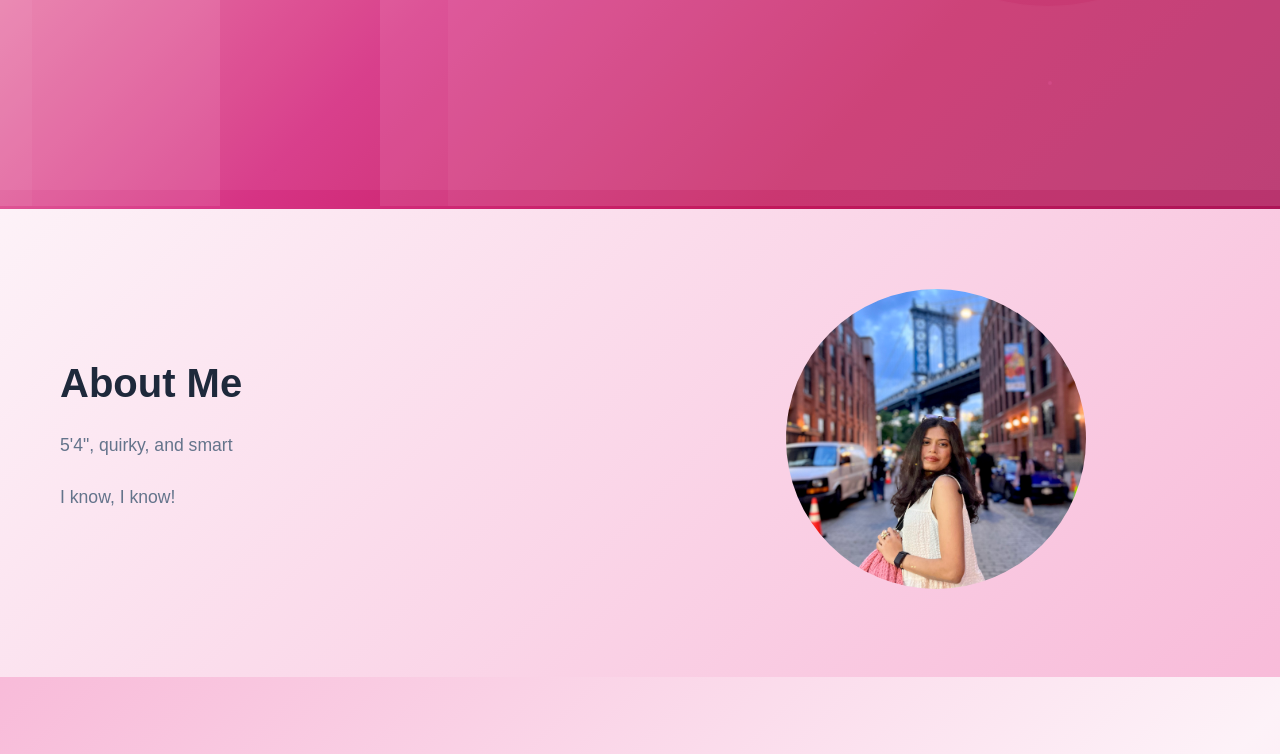
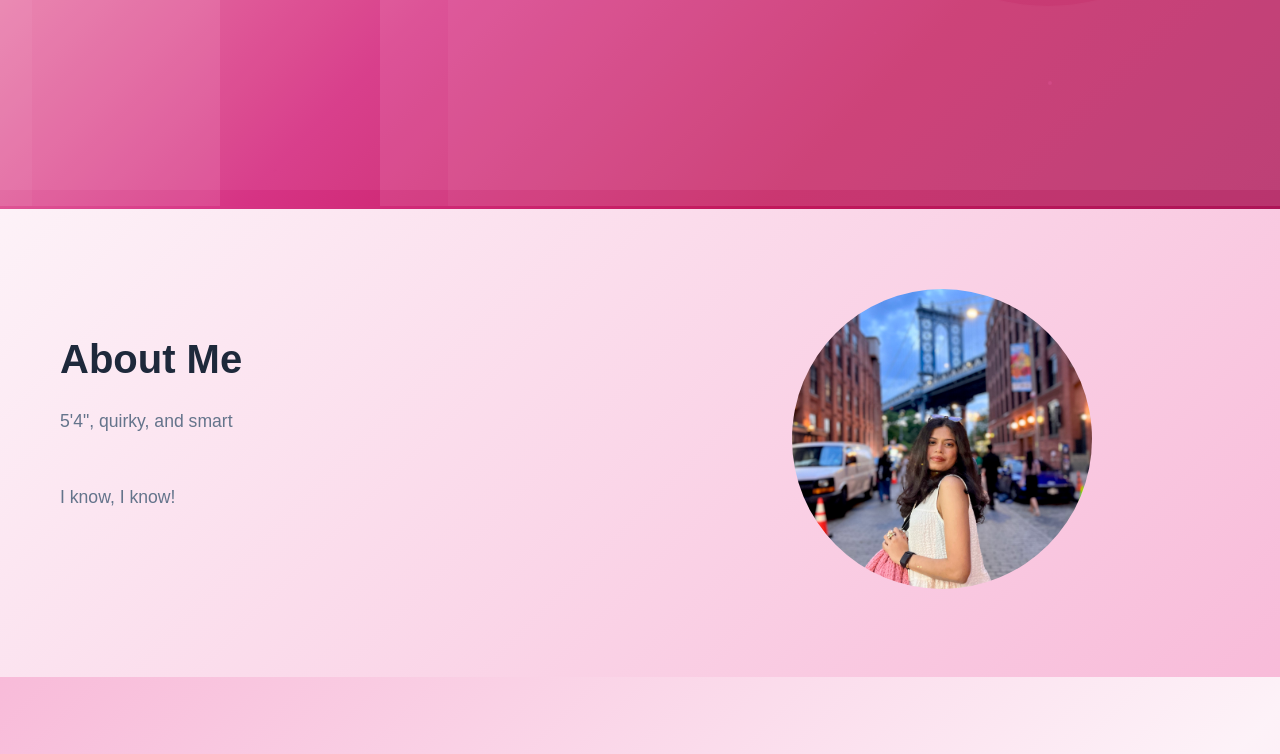
Before and after one commit to Namieta/NamitaSawant, a plain HTML site: page index.html in a window 1280 px wide. Shown: the part 591-1345 px from the top of the page. Drawn offline with Linux system fonts and the light colour scheme.

Commit message:
Update index.html

```diff
--- a/index.html
+++ b/index.html
@@ -272,7 +272,7 @@
         .about-content {
             display: grid;
             grid-template-columns: 1fr 1fr;
-            gap: 1.5rem;
+            gap: 3rem;
             align-items: center;
         }
 
@@ -284,7 +284,7 @@
 
         .about-text p {
             font-size: 1.1rem;
-            margin-bottom: 1.5rem;
+            margin-bottom: 3rem;
             color: #64748b;
         }
 
```
